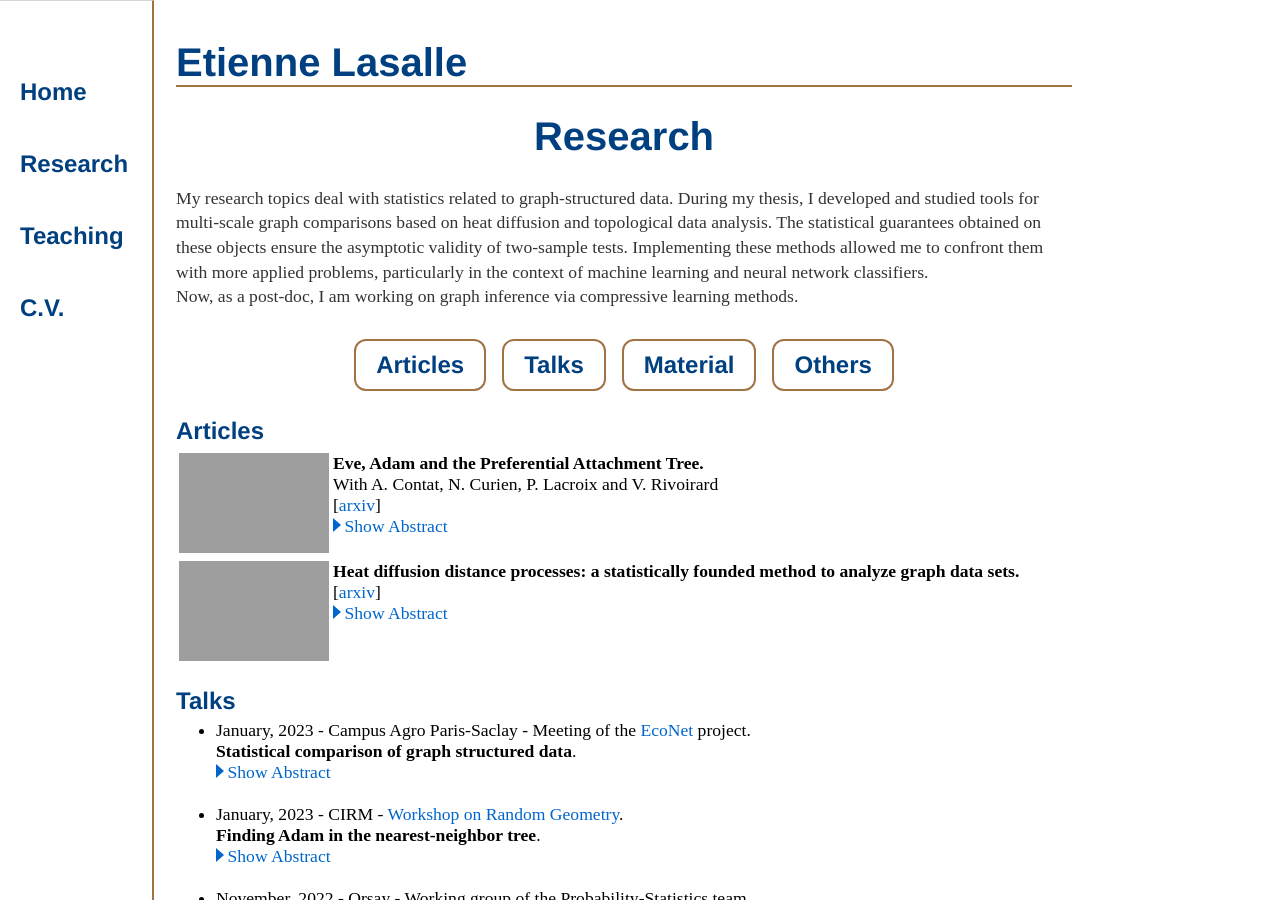
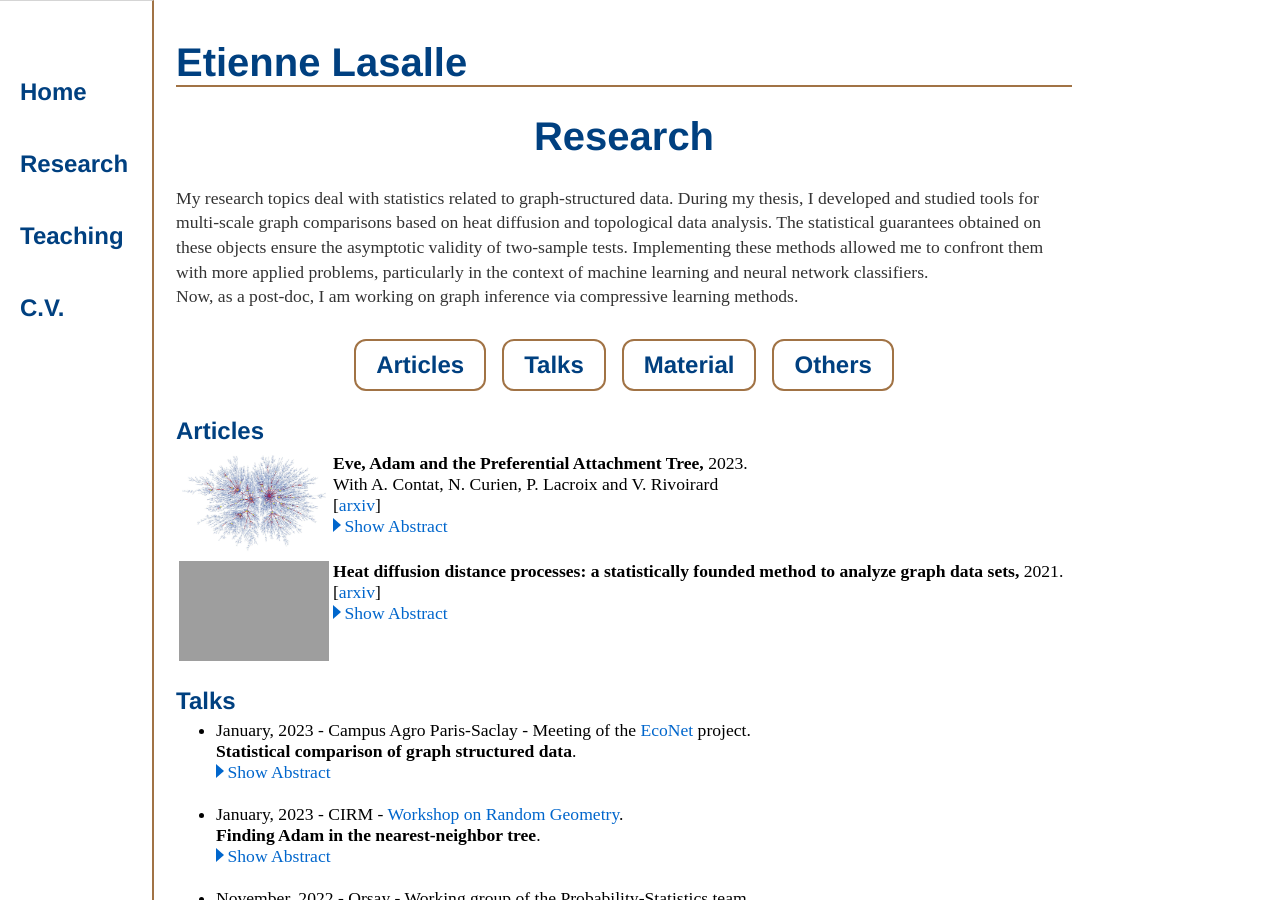
Before and after one commit to elasalle/elasalle.github.io, a Jekyll site: the page built from research/index.html, in a window 1280 px wide and 900 px high. Built offline with Jekyll 4.4.1, drawn with Linux system fonts in a browser that asks for light colours; some web fonts are replaced; grey boxes are pictures that could not be loaded.

Commit message:
update adam

```diff
--- a/research/index.html
+++ b/research/index.html
@@ -23,10 +23,10 @@ title: Etienne Lasalle, Research
     <tr>
     <td class="nopadding top" width=150>
     <a href="https://arxiv.org/pdf/2303.04752.pdf">
-    <img class="noradius" src="fig/paquet20000.pdf" width=150 height=100></a>
+    <img class="noradius" src="fig/paquet20000.jpg" width=150 height=100></a>
     </td>
     <td class="nopadding top">
-    <b>Eve, Adam and the Preferential Attachment Tree.</b> <br>
+    <b>Eve, Adam and the Preferential Attachment Tree,</b> 2023. <br>
     With A. Contat, N. Curien, P. Lacroix and V. Rivoirard <br>
     [<a href="https://arxiv.org/pdf/2303.04752.pdf">arxiv</a>]
         <button class="showhide art_arbstr_2" onclick="switchDisplayByClassName('art_arbstr_2')" style="display: block;"><div class="arrow-right"></div>Show Abstract<span class="dots">...</span></button>
@@ -48,7 +48,7 @@ title: Etienne Lasalle, Research
 			<img class="noradius" src="fig/animated_slow.gif" width=150 height=100></a>
 			</td>
 			<td class="nopadding top">
-			<b>Heat diffusion distance processes: a statistically founded method to analyze graph data sets.</b> <br>
+			<b>Heat diffusion distance processes: a statistically founded method to analyze graph data sets,</b> 2021. <br>
 			[<a href="https://arxiv.org/abs/2109.13213">arxiv</a>]
           <button class="showhide art_arbstr_1" onclick="switchDisplayByClassName('art_arbstr_1')" style="display: block;"><div class="arrow-right"></div>Show Abstract<span class="dots">...</span></button>
           <button class="showhide art_arbstr_1" onclick="switchDisplayByClassName('art_arbstr_1')" style="display : none;"><div class="arrow-top"></div>Hide Abstract</button>
```
Also changed, not shown: research/fig/paquet20000.jpg (added).
